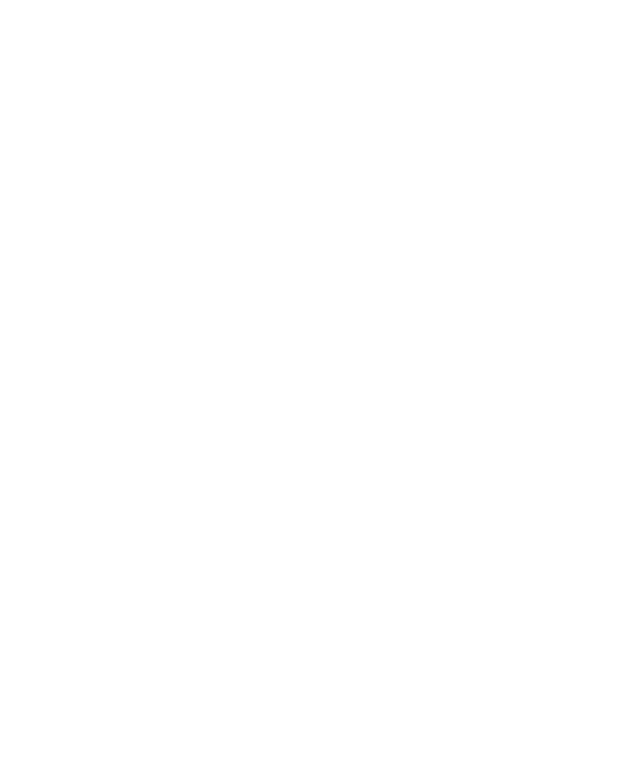
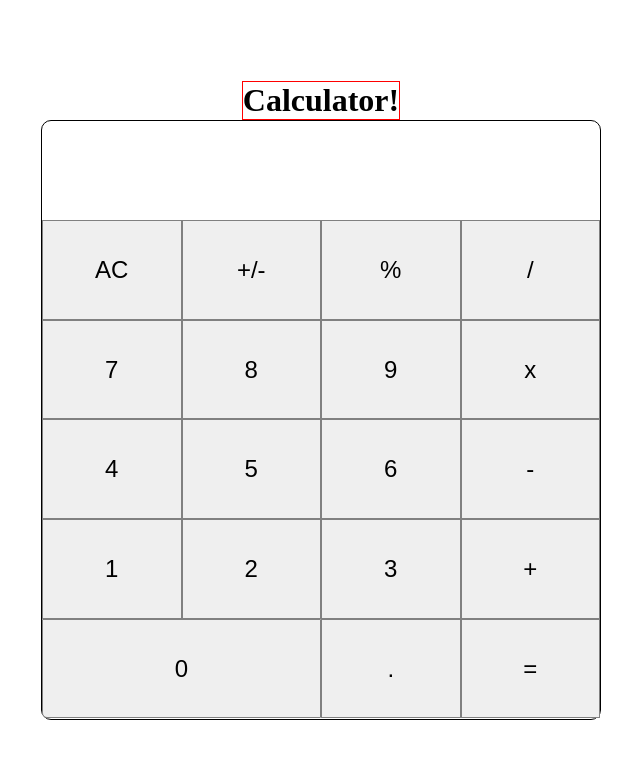
Before and after one commit to dctablac/Calculator, a plain HTML site: page index.html in a window 1280 px wide. Shown: the whole page, without its empty margins (319-959 px from the left). Drawn offline with Linux system fonts and the light colour scheme.

Commit message:
HTML skeleton. CSS positioning calculator and buttons.

```diff
--- a/index.html
+++ b/index.html
@@ -4,11 +4,45 @@
     <meta charset="UTF-8">
     <meta http-equiv="X-UA-Compatible" content="IE=edge">
     <meta name="viewport" content="width=s, initial-scale=1.0">
-    <link rel="stylesheet" href="style.css">
+    <link rel="stylesheet" href="style.css" type="text/css">
     <title>Calculator</title>
 </head>
 <body>
-
+    <h1>Calculator!</h1>
+    <div id="calculator">
+        <div class="row">
+            <div id="answer-box"></div>
+        </div>
+        <div class="row">
+            <button id="ac">AC</button>
+            <button id="plus_minus">+/-</button>
+            <button id="percent">%</button>
+            <button id="division">/</button>
+        </div>
+        <div class="row">
+            <button class="number">7</button>
+            <button class="number">8</button>
+            <button class="number">9</button>
+            <button id="multiply">x</button>
+        </div>
+        <div class="row">
+            <button class="number">4</button>
+            <button class="number">5</button>
+            <button class="number">6</button>
+            <button id="subtract">-</button>
+        </div>
+        <div class="row">
+            <button class="number">1</button>
+            <button class="number">2</button>
+            <button class="number">3</button>
+            <button id="add">+</button>
+        </div>
+        <div class="row">
+            <button class="number">0</button>
+            <button id="period">.</button>
+            <button id="equals">=</button>
+        </div>
+    </div>
     <script src="script.js" defer></script>
 </body>
 </html>
--- a/style.css
+++ b/style.css
@@ -3,3 +3,55 @@
     padding: 0;
     box-sizing: border-box;
 }
+
+:root {
+    --number-button-background-hover: #d9d9d7;
+}
+
+h1 {
+    border: 1px solid red;
+}
+
+body {
+    display: flex;
+    flex-direction: column;
+    justify-content: center;
+    align-items: center;
+    height: 100vh;
+}
+
+button {
+    font-size: 1.5rem;
+    border: 1px solid grey;
+    cursor: pointer;
+}
+
+button:hover {
+    background-color: var(--number-button-background-hover);
+}
+
+#calculator {
+    display: flex;
+    flex-direction: column;
+    border: 1px solid black;
+    width: 50vw;
+    height: 75vh;
+    max-width: 560px;
+    border-radius: 10px;
+}
+
+.row {
+    width: 100%;
+    height: calc(100% / 6);
+    font-size: 0;
+}
+
+.row > button {
+    height: 100%;
+    width: 25%;
+}
+
+.row:last-child > .number {
+    width: 50%;
+    border-radius: 0 0 0 5px;
+}
```
